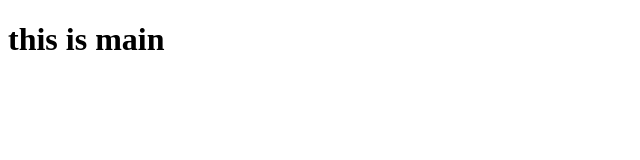
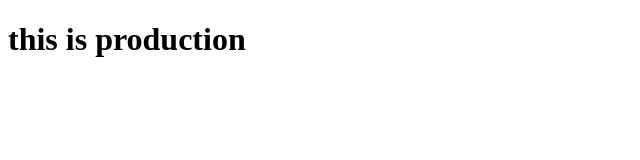
Before and after one commit to V0B0/vedantbarot_07_mid2025, a plain HTML site: page index.html in a window 1280 px wide. Shown: the whole page, without its empty margins (0-640 px from the left). Drawn offline with Linux system fonts and the light colour scheme.

Commit message:
first commit

```diff
--- a/index.html
+++ b/index.html
@@ -6,6 +6,6 @@
     <title>Document</title>
 </head>
 <body>
-    <h1>this is main </h1>
+    <h1>this is production</h1>
 </body>
 </html>
```
